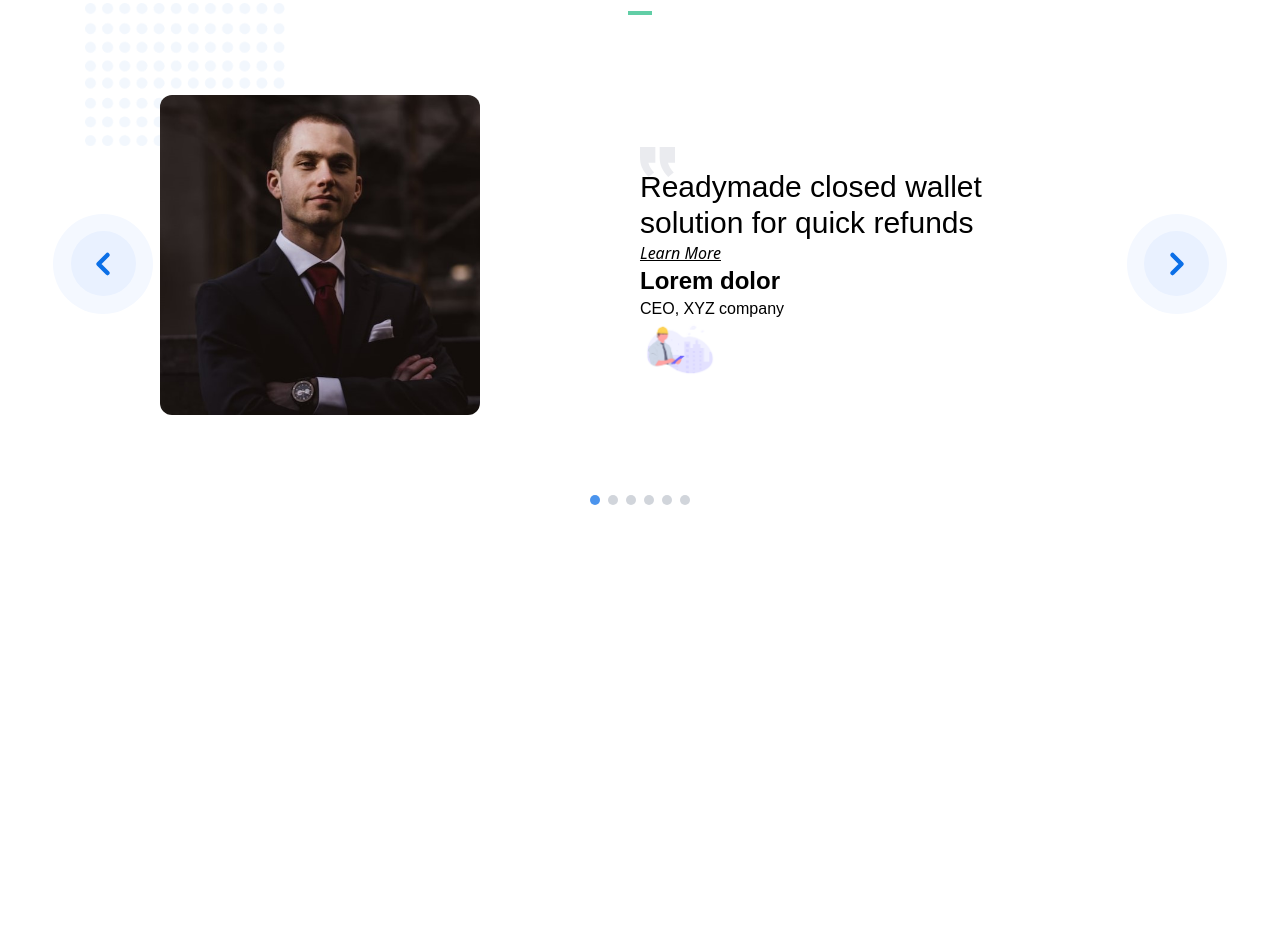
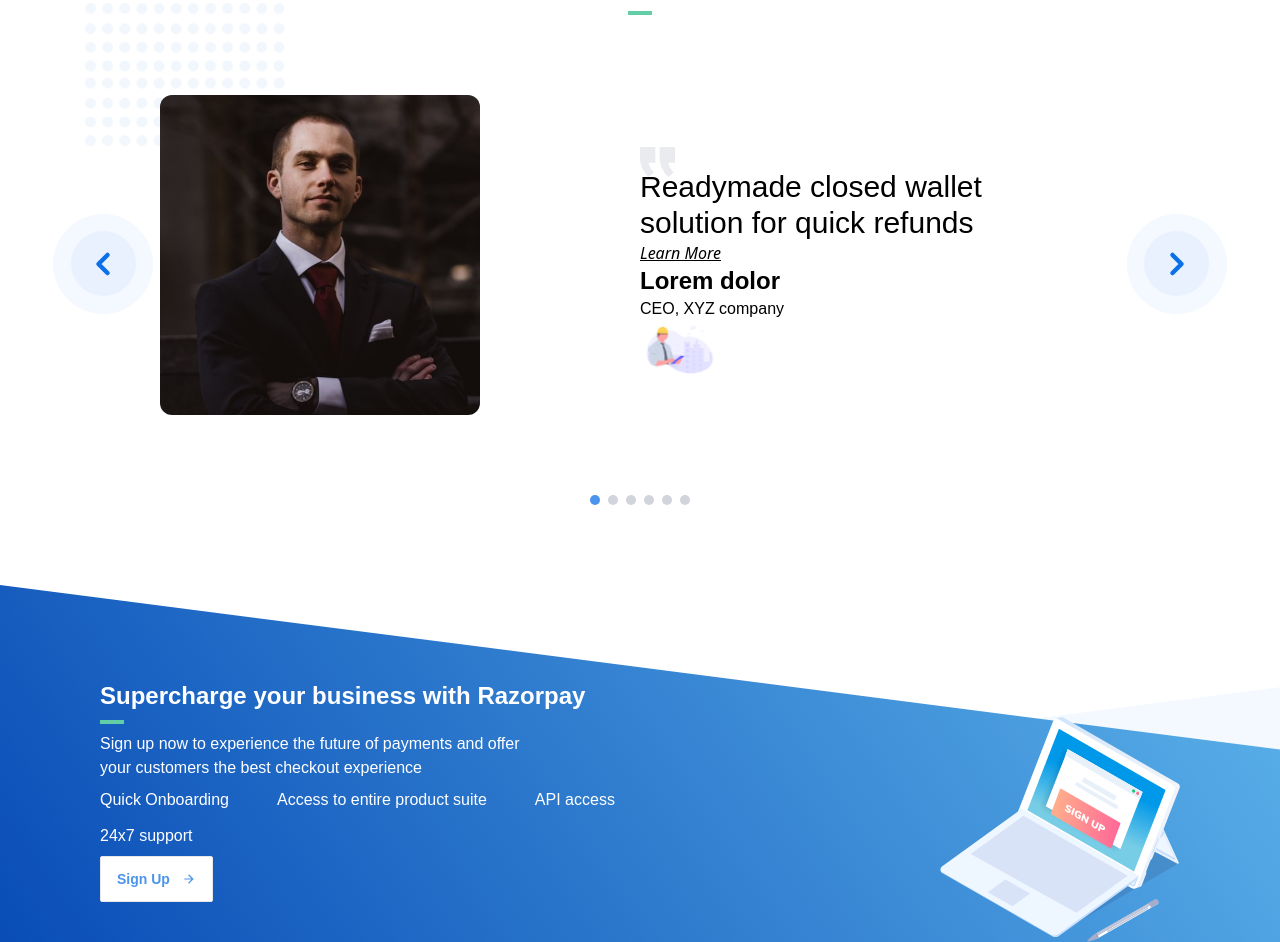
Before and after one commit to Akumar4318/Razorpay_clone, a website built with Vite: page index.html in a window 1280 px wide. Shown: the part 6003-6945 px from the top of the page. Before the commit the page ends 6588 px from the top, so only its background shows below. Built offline with nearby package versions, Linux system fonts and the light colour scheme; files whose address does not match are found by name; a web font is replaced by a local one.

Commit message:
cta section

```diff
--- a/index.html
+++ b/index.html
@@ -5,7 +5,20 @@
     <meta name="viewport" content="width=device-width, initial-scale=1.0" />
     <title>Razorpay</title>
     <link rel="stylesheet" href="output.css" />
+
+    <!-- google font -->
+    <link rel="preconnect" href="https://fonts.googleapis.com" />
+    <link rel="preconnect" href="https://fonts.gstatic.com" crossorigin="" />
+    <link
+      href="https://fonts.googleapis.com/css2?family=Mulish:wght@200;300;400;500;600;700;800;900&amp;display=swap"
+      rel="stylesheet"
+    />
+
     <style>
+      .ctaSection {
+        background-size: 100% 90%;
+      }
+
       .companiesList {
         animation: 10s infinite linear moveImage;
       }
@@ -1550,6 +1563,73 @@
         </div>
       </section>
 
+      <!-- CTA -->
+      <section
+        class="bg-[url(./img/CTABg.svg)] .ctaSection { background-size: 100% 100%; } w-full h-full bg-no-repeat relative"
+      >
+        <!-- main content -->
+        <div
+          class="w-11/12 max-w-[1080px] relative flex flex-row items-center mx-auto justify-between space-x-20 pt-14"
+        >
+          <!-- left part -->
+          <div class="flex flex-col space-y-2 max-w-[620px]">
+            <h2 class="font-mullish font-bold text-2xl text-white">
+              Supercharge your business with Razorpay
+            </h2>
+            <div class="w-6 h-1 bg-greenlight"></div>
+            <p class="font-mullish text-white">
+              Sign up now to experience the future of payments and offer
+              <br />your customers the best checkout experience
+            </p>
+
+            <ul class="flex flex-row gap-x-12 gap-y-3 text-white flex-wrap">
+              <li class="font-mullish text-white flex flex-row">
+                <img src="./img/check (1).svg" alt="" />
+                <span>Quick Onboarding </span>
+              </li>
+              <li class="font-mullish text-white flex flex-row">
+                <img src="./img/check (1).svg" (1).svg alt="" />
+                <span> Access to entire product suite</span>
+              </li>
+              <li class="font-mullish text-white flex flex-row">
+                <img src="./img/check (1).svg" alt="" />
+                <span> API access</span>
+              </li>
+              <li class="font-mullish text-white flex flex-row">
+                <img src="./img/check (1).svg"./img/check (1).svg alt="" />
+                <span>24x7 support </span>
+              </li>
+            </ul>
+
+            <button
+              class="min-w-[32px] font-mullish text-sm font-bold bg-white text-lightBlue300 border flex rounded-sm items-center hover:text-lightBlue500 transition-all duration-200 py-3 px-4 place-self-start"
+            >
+              Sign Up
+              <svg
+                viewBox="0 0 24 24"
+                focusable="false"
+                class="w-[14px] h-[14px] ml-3"
+              >
+                <path
+                  fill="currentColor"
+                  d="M12 4l-1.41 1.41L16.17 11H4v2h12.17l-5.58 5.59L12 20l8-8z"
+                ></path>
+              </svg>
+            </button>
+          </div>
+          <!-- right side part  -->
+
+          <img
+            src="./img/asset 18.svg"
+            alt=""
+            loading="lazy"
+            width="240px"
+            height="282px"
+            class="mt-16 pt-3 hidden lg:block"
+          />
+        </div>
+      </section>
+
       <!-- HERO SECTION END -->
     </div>
   </body>
```
Also changed, not shown: img/CTABg.svg (added), output.css.
